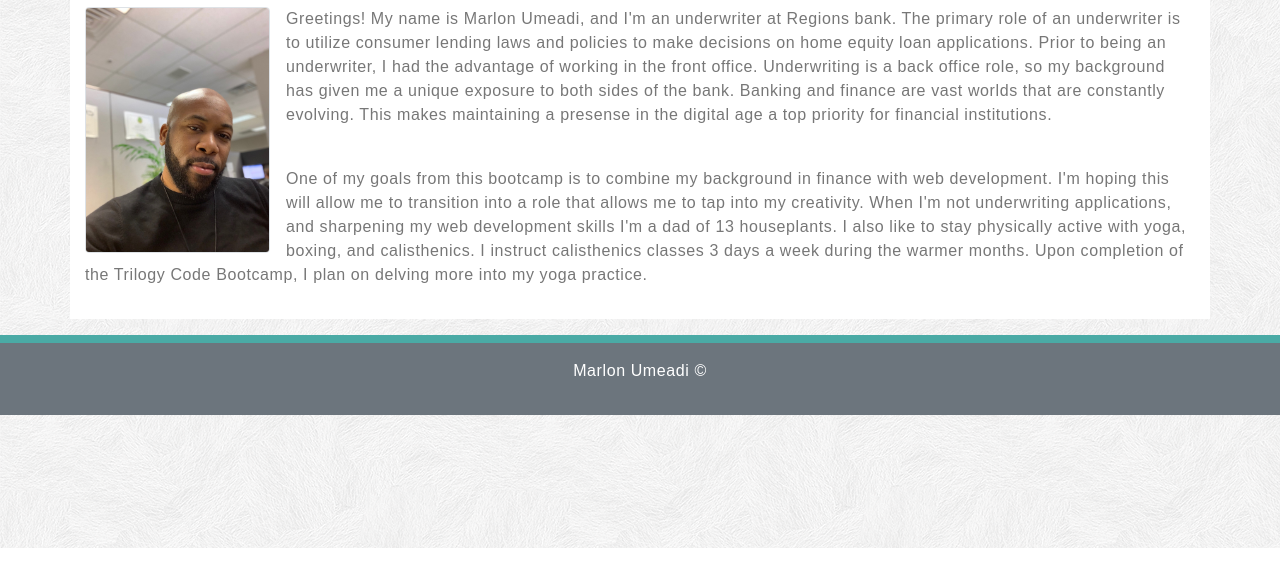
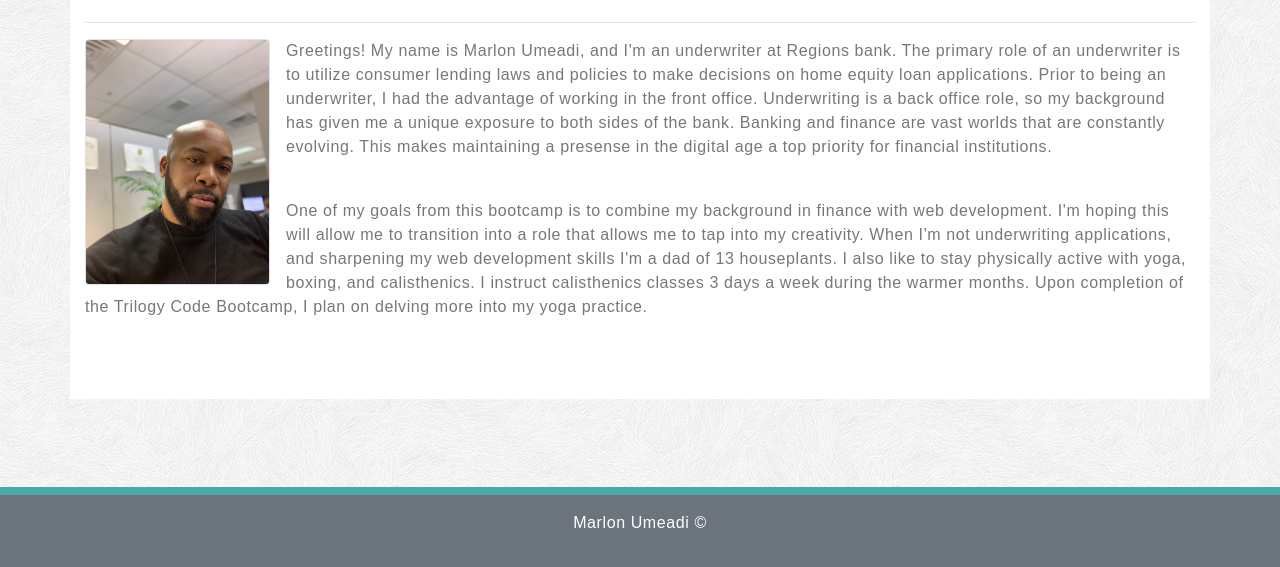
Before and after one commit to umeadi/Bootstrap-Portfolio, a plain HTML site: page index.html in a window 1280 px wide. Shown: the part 252-819 px from the top of the page. Drawn offline with nearby package versions, Linux system fonts and the light colour scheme.

Commit message:
footer fixes

```diff
--- a/index.html
+++ b/index.html
@@ -14,8 +14,6 @@
                 <div class="container p-0">
                     <div class="row no-gutters justify-content-between w-100">
                         <h1 class="col-md-auto font-weight-bold text-light p-3 m-0 text-responsive text-center">Marlon Umeadi</h1>
-
-
                         <ul class="nav navbar row text-center no-gutters col-md-auto p-0">
                             <li class="col nav-item active">
                                 <a class="nav-link" href="index.html">About</a>
@@ -32,7 +30,7 @@
             </nav>
         </header>
         <br>
-        <div class="my-3 py-3 bg-white container">
+        <div class="my-5 py-3 bg-white container">
             <h2 class="font-weight-bold">About Me</h2>
             <hr>
             <div>
@@ -44,10 +42,13 @@
                 <p class="biotext">
                     One of my goals from this bootcamp is to combine my background in finance with web development. I'm hoping this will allow me to transition into a role that allows me to tap into my creativity. When I'm not underwriting applications, and sharpening my web development skills I'm a dad of 13 houseplants. I also like to stay physically active with yoga, boxing, and calisthenics. I instruct calisthenics classes 3 days a week during the warmer months. Upon completion of the Trilogy Code Bootcamp, I plan on delving more into my yoga practice.
                 </p>
+                <br>
+                <br>
             </div>
         </div>
         </div>
-        <footer class="footer bg-secondary mt-auto py-3">
+        <p>&nbsp;</p>
+        <footer class="footer bg-secondary mt-4rem py-3">
             <div class="container">
                 <p class="text-center text-white">Marlon Umeadi &copy;</p>
             </div>
```
